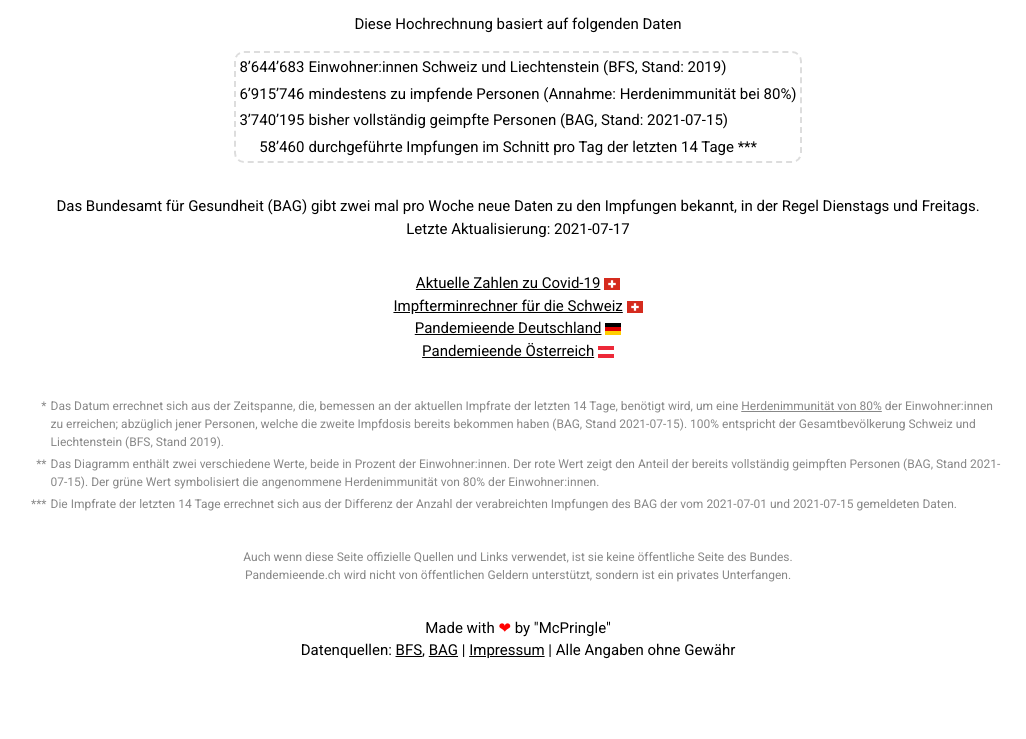
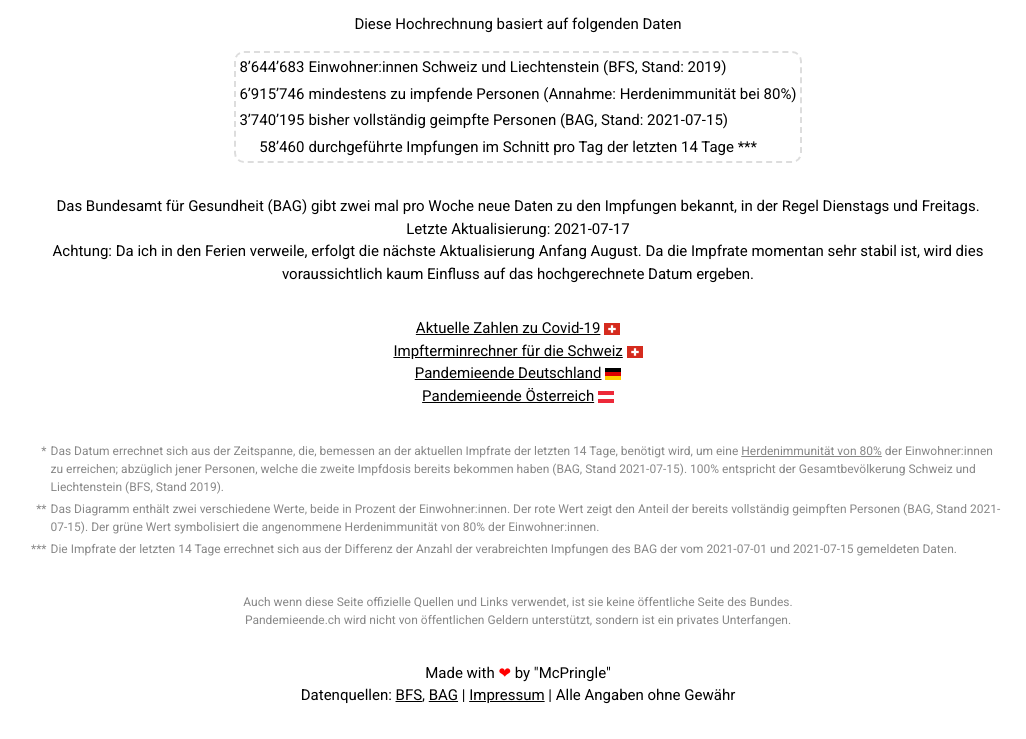
Before and after one commit to McPringle/pandemieende, a plain HTML site: page index.html in a window 1280 px wide. Shown: the part 1189-1928 px from the top of the page, without its empty margins (122-1148 px from the left). Before the commit the page ends 1883 px from the top, so only its background shows below. Drawn offline with nearby package versions, Linux system fonts and the light colour scheme.

Commit message:
:memo: Adding vacation info

```diff
--- a/index.html
+++ b/index.html
@@ -78,7 +78,8 @@
     <div class="w3-content w3-center updateinfo">
         Das Bundesamt für Gesundheit (BAG) gibt zwei mal pro Woche neue Daten zu den Impfungen bekannt, in der Regel
         Dienstags und Freitags.<br />
-        Letzte Aktualisierung: <span id="lastUpdate"></span>
+        Letzte Aktualisierung: <span id="lastUpdate"></span><br/>
+        Achtung: Da ich in den Ferien verweile, erfolgt die nächste Aktualisierung Anfang August. Da die Impfrate momentan sehr stabil ist, wird dies voraussichtlich kaum Einfluss auf das hochgerechnete Datum ergeben.
     </div>
     <div class="w3-content w3-center links">
         <div><a href="https://www.covid19.admin.ch/" target="_blank">Aktuelle Zahlen zu Covid-19</a> <img src="ch.svg" width="16" alt="Schweiz" /></div>
```
